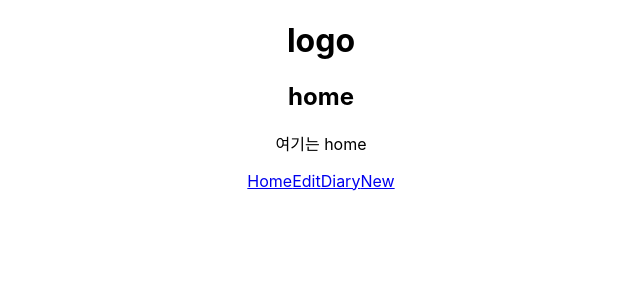
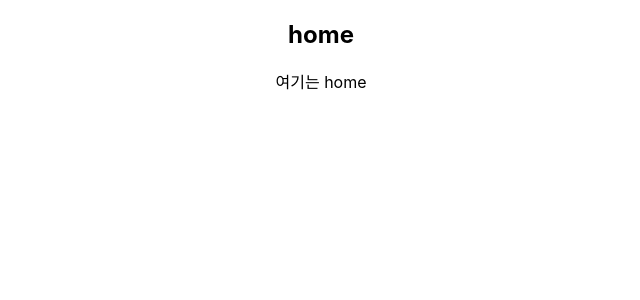
Before and after one commit to ShineTiger/emotion-diary, a React (Create React App) app: page / in a window 1280 px wide. Shown: the top 300 px of the page, without its empty margins (319-959 px from the left). Built offline with nearby package versions, Linux system fonts and the light colour scheme.

Commit message:
react router 기본

```diff
--- a/src/App.js
+++ b/src/App.js
@@ -4,24 +4,19 @@ import Home from "./pages/Home";
 import Edit from "./pages/Edit";
 import Diary from "./pages/Diary";
 import New from "./pages/New";
-import RouteTest from "./components/RouteTest";
 
 function App() {
   return (
     <BrowserRouter>
-    <div className="App">
-      <h1>logo</h1>
+      <div className="App">
         <Routes>
-          <Route path="/" element={<Home />}/>
-          <Route path="/Edit" element={<Edit />}/>
-          <Route path="/Diary" element={<Diary />}/>
-          <Route path="/New" element={<New />}/>
+          <Route path="/" element={<Home />} />
+          <Route path="/Edit" element={<Edit />} />
+          <Route path="/Diary" element={<Diary />} />
+          <Route path="/New" element={<New />} />
         </Routes>
-        <RouteTest />
-        </div>
-      </BrowserRouter>
-
-
+      </div>
+    </BrowserRouter>
   );
 }
 
```
